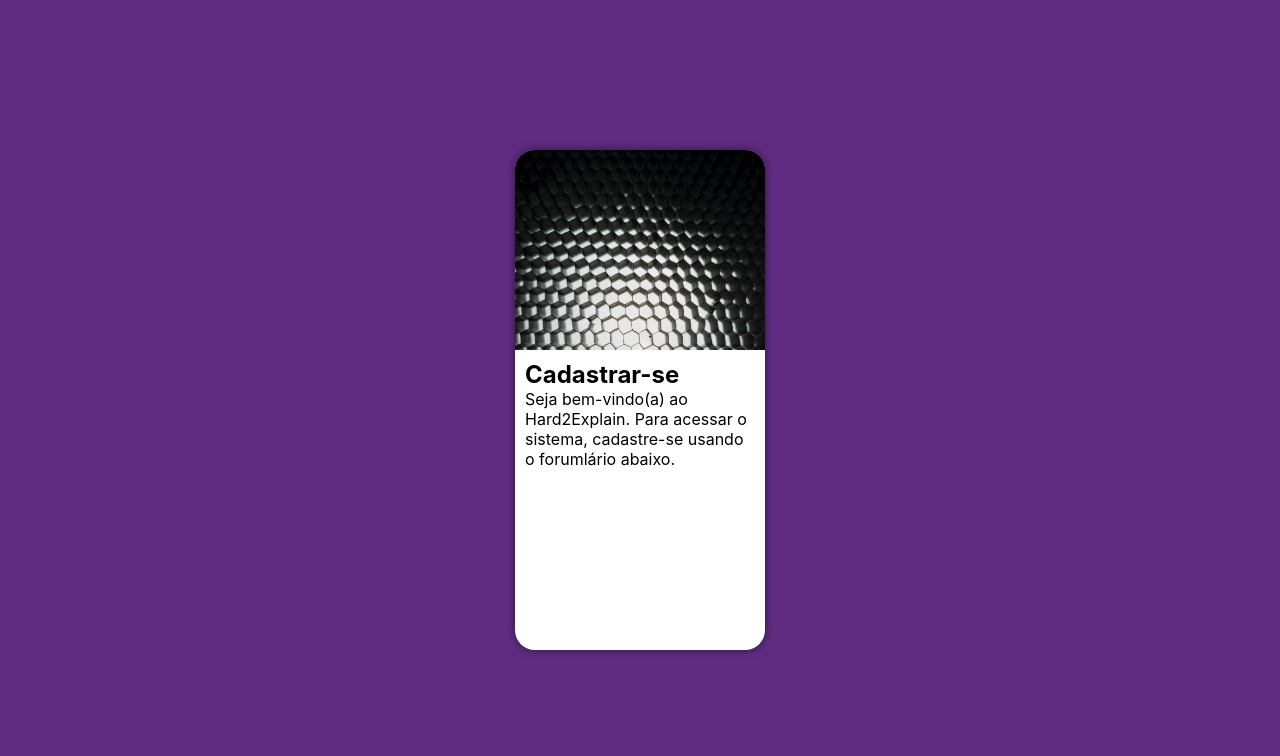
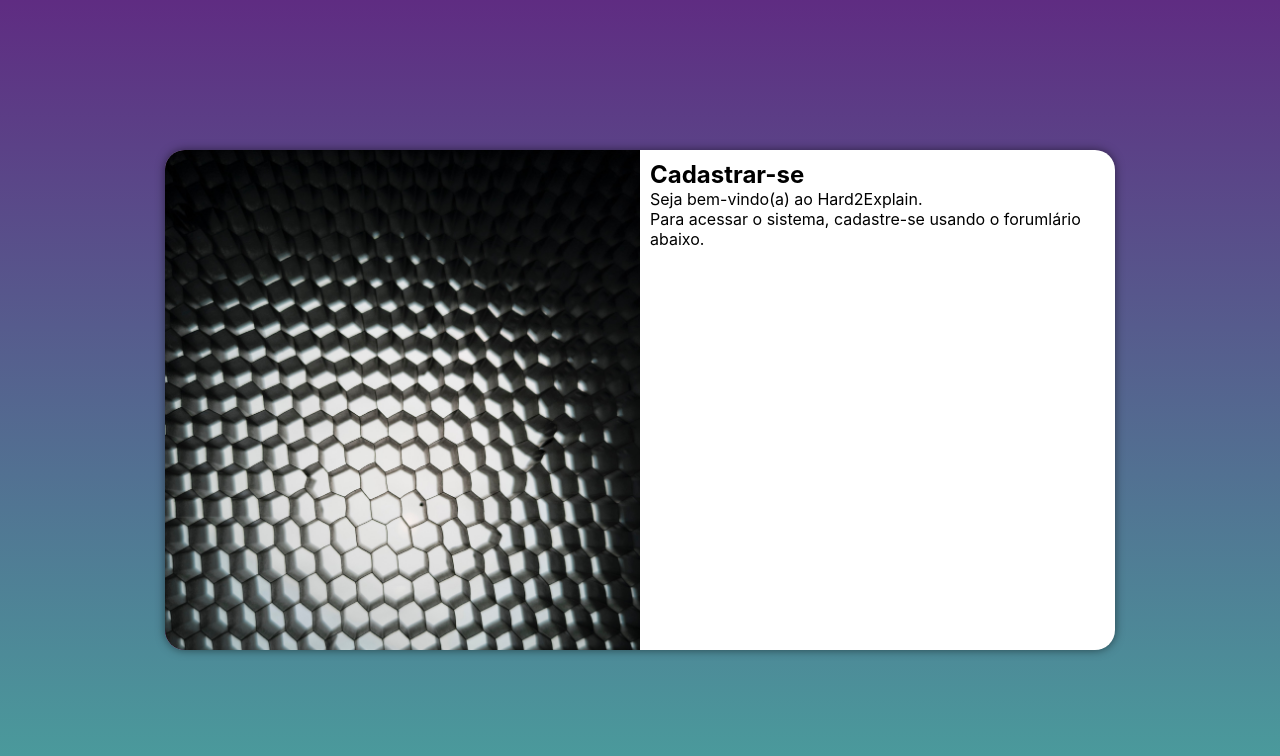
Before and after one commit to luanhenzo/hard2explain, a plain HTML site: page pages/cadastrar/cadastrar.html in a window 1280 px wide. Drawn offline with Linux system fonts and the light colour scheme.

Commit message:
Media queries para outras telas.

```diff
--- a/pages/cadastrar/cadastrar.html
+++ b/pages/cadastrar/cadastrar.html
@@ -6,6 +6,7 @@
     <meta name="viewport" content="width=device-width, initial-scale=1.0">
     <title>Hard2Explain</title>
     <link href="style.css" rel="stylesheet" />
+    <link href="media-queries.css" rel="stylesheet" />
 </head>
 <body>
     <main>
@@ -14,7 +15,7 @@
             <div id="formulario">
                 <h1>Cadastrar-se</h1>
                 <p>
-                    Seja bem-vindo(a) ao Hard2Explain.
+                    Seja bem-vindo(a) ao Hard2Explain.<br/>
                     Para acessar o sistema, cadastre-se usando o forumlário abaixo.
                 </p>
                 <form action="" method="POST">
--- /dev/null
+++ b/pages/cadastrar/media-queries.css
@@ -0,0 +1,44 @@
+@charset "UTF-8";
+
+/* Typical Device Breakpoints
+------------------------------
+Pequenas telas: até 600px
+Celular: de 600px até 768px
+Tablet: 768px até 992px
+Desktop: 992px até 1200px
+Grandes telas: acima de 1200px
+*/
+
+@media screen and (min-width: 768px) and (max-width: 992px) {
+    section#cadastro {
+        width: 80vw;
+    }
+
+    section#cadastro > div#imagem {
+        float: left;
+        width: 30%;
+        height: 100%;
+    }
+
+    section#cadastro > div#formulario {
+        float: right;
+        width: 70%;
+    }
+}
+
+@media screen and (min-width: 992px) {
+    section#cadastro {
+        width: 950px;
+    }
+
+    section#cadastro > div#imagem {
+        float: left;
+        width: 50%;
+        height: 100%;
+    }
+
+    section#cadastro > div#formulario {
+        float: right;
+        width: 50%;
+    }
+}
--- a/pages/cadastrar/style.css
+++ b/pages/cadastrar/style.css
@@ -8,7 +8,7 @@
 }
 
 body, html {
-    background-color: #5f2c82;
+    background-image: linear-gradient(to top, #49a09d, #5f2c82);
     height: 100vh;
     width: 100vw;
 }
@@ -33,6 +33,9 @@ section#cadastro {
     overflow: hidden;
 
     box-shadow: 0px 0px 10px rgba(0, 0, 0, 0.514);
+
+    transition: width .3s, height .3s;
+    transition-timing-function: ease;
 }
 
 section#cadastro > div#imagem {
```
